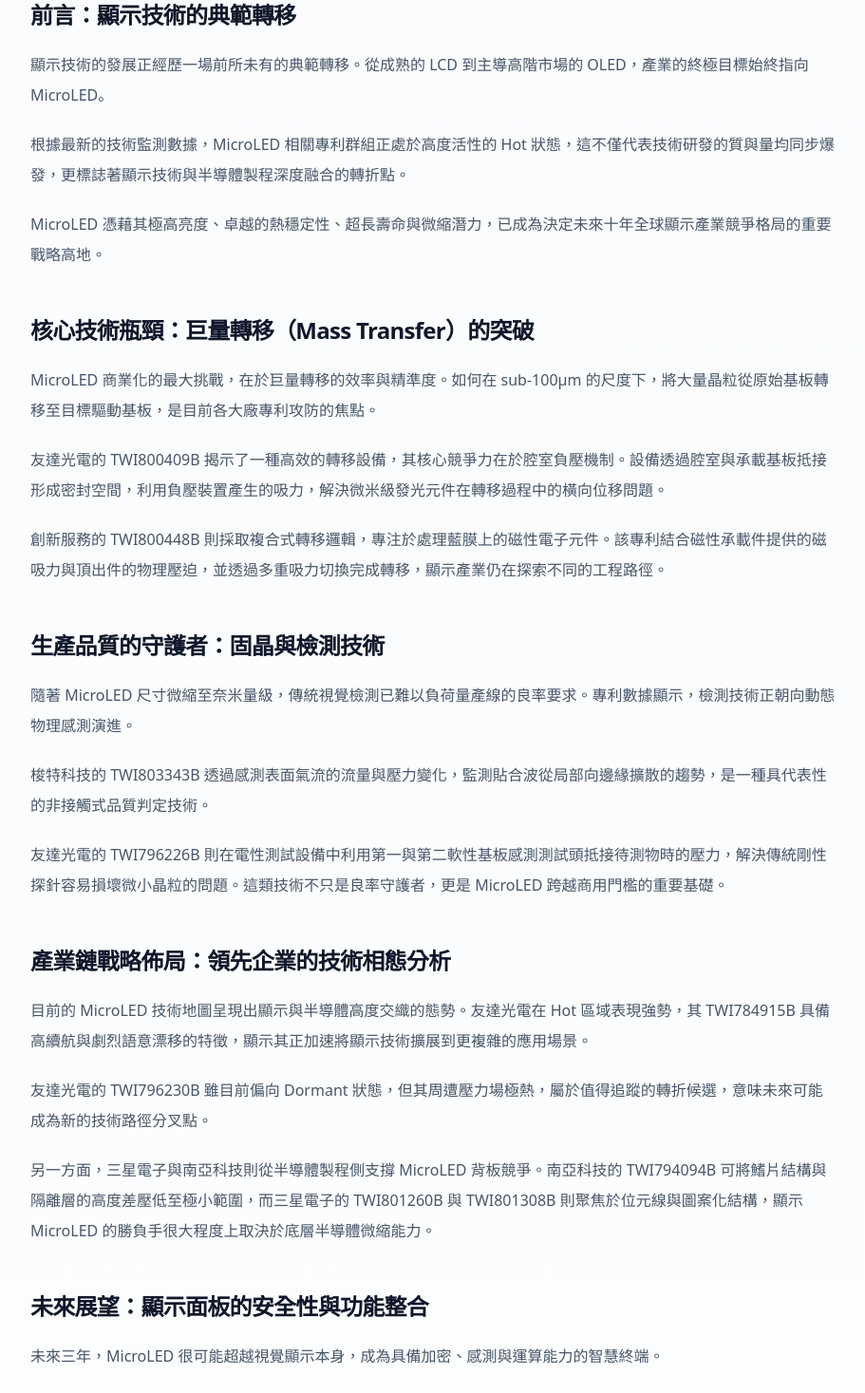
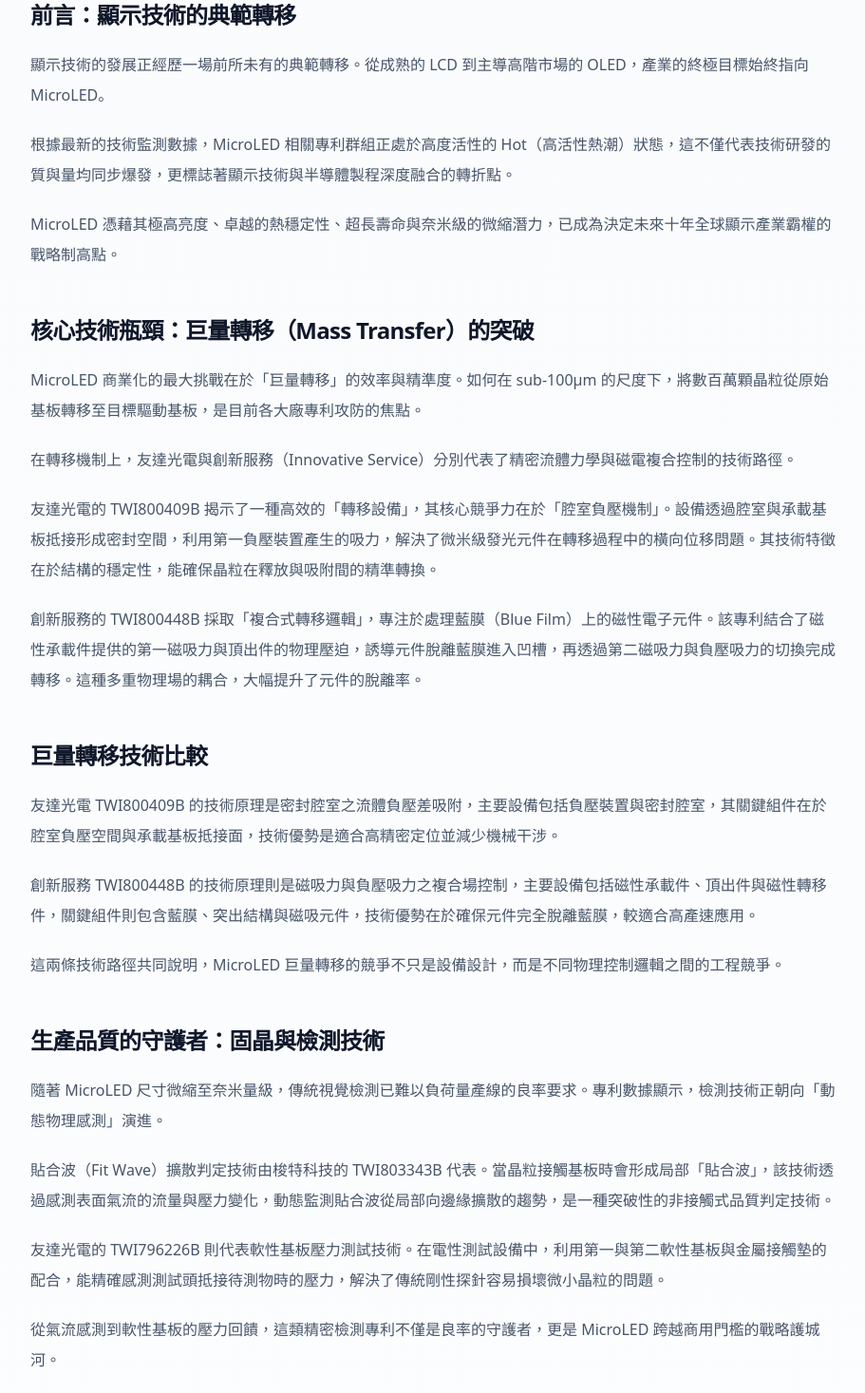
Before and after one commit to jzhangsys/aipatentinsight, a Next.js app: page /reports/advanced-packaging-technology-path in a window 1280 px wide. Shown: the part 1330-2797 px from the top of the page at 95% size, without its empty margins (184-1095 px from the left). Built offline with nearby package versions, Linux system fonts and the light colour scheme.

Commit message:
Replace MicroLED report with full new article

```diff
--- a/content/reports/reports.ts
+++ b/content/reports/reports.ts
@@ -86,18 +86,18 @@
     ]
   },
 
-      {
+        {
     slug: "advanced-packaging-technology-path",
     title: "次世代顯示之王：MicroLED 產業演化趨勢與關鍵專利全解析",
     summary:
-      "本報告基於最新專利數據，分析 MicroLED 產業的演化趨勢與關鍵專利，聚焦巨量轉移、量產檢測、顯示驅動整合與半導體背板製程，說明顯示技術與半導體製程深度融合後的產業競爭結構。",
+      "本報告聚焦 MicroLED 產業演化趨勢與關鍵專利，分析巨量轉移、檢測良率、顯示系統整合與半導體級背板製程，說明顯示技術與半導體製程深度融合後的產業競爭格局。",
     category: "產業演化趨勢",
     status: "custom-only",
     coverImage: "/images/reports/microled-cover.jpg",
     publishedAt: "2026-03-10",
     aiSummary: [
-      "MicroLED 被視為下一代顯示技術，但其真正競爭焦點不只在顯示效果，而在量產工程能力。",
-      "目前最關鍵的技術瓶頸集中在巨量轉移、檢測良率與半導體級背板製程。",
+      "MicroLED 已被視為下一代顯示技術的核心方向，其競爭焦點不只在顯示效果，而在量產工程能力。",
+      "目前最關鍵的技術瓶頸集中在巨量轉移、量產檢測，以及半導體等級的背板製程。",
       "友達光電、創新服務、梭特科技、三星電子與南亞科技等公司，分別在不同技術節點上佔據關鍵位置。"
     ],
     faqs: [
@@ -107,14 +107,9 @@
           "目前最大的瓶頸是巨量轉移，也就是如何在微米尺度下，將大量 MicroLED 晶粒快速、精準且穩定地轉移到目標基板上。"
       },
       {
-        question: "這篇研究的核心觀察是什麼？",
+        question: "為什麼 MicroLED 與半導體製程高度相關？",
         answer:
-          "本文的核心觀察是：MicroLED 並不是單一顯示技術升級，而是顯示製造、檢測工程與半導體製程融合後的新產業路徑。"
-      },
-      {
-        question: "為什麼量產檢測技術也很重要？",
-        answer:
-          "因為當 MicroLED 元件尺寸持續縮小、數量持續增加時，若無法穩定控制檢測與良率，就很難真正進入大規模商用市場。"
+          "因為 MicroLED 的背板競爭已演化為奈米級製程戰，顯示驅動電路、位元線結構與平坦化能力都越來越依賴半導體級製程。"
       },
       {
         question: "這篇內容是否構成投資建議？",
@@ -127,47 +122,60 @@
         heading: "前言：顯示技術的典範轉移",
         paragraphs: [
           "顯示技術的發展正經歷一場前所未有的典範轉移。從成熟的 LCD 到主導高階市場的 OLED，產業的終極目標始終指向 MicroLED。",
-          "根據最新的技術監測數據，MicroLED 相關專利群組正處於高度活性的 Hot 狀態，這不僅代表技術研發的質與量均同步爆發，更標誌著顯示技術與半導體製程深度融合的轉折點。",
-          "MicroLED 憑藉其極高亮度、卓越的熱穩定性、超長壽命與微縮潛力，已成為決定未來十年全球顯示產業競爭格局的重要戰略高地。"
+          "根據最新的技術監測數據，MicroLED 相關專利群組正處於高度活性的 Hot（高活性熱潮）狀態，這不僅代表技術研發的質與量均同步爆發，更標誌著顯示技術與半導體製程深度融合的轉折點。",
+          "MicroLED 憑藉其極高亮度、卓越的熱穩定性、超長壽命與奈米級的微縮潛力，已成為決定未來十年全球顯示產業霸權的戰略制高點。"
         ]
       },
       {
         heading: "核心技術瓶頸：巨量轉移（Mass Transfer）的突破",
         paragraphs: [
-          "MicroLED 商業化的最大挑戰，在於巨量轉移的效率與精準度。如何在 sub-100μm 的尺度下，將大量晶粒從原始基板轉移至目標驅動基板，是目前各大廠專利攻防的焦點。",
-          "友達光電的 TWI800409B 揭示了一種高效的轉移設備，其核心競爭力在於腔室負壓機制。設備透過腔室與承載基板抵接形成密封空間，利用負壓裝置產生的吸力，解決微米級發光元件在轉移過程中的橫向位移問題。",
-          "創新服務的 TWI800448B 則採取複合式轉移邏輯，專注於處理藍膜上的磁性電子元件。該專利結合磁性承載件提供的磁吸力與頂出件的物理壓迫，並透過多重吸力切換完成轉移，顯示產業仍在探索不同的工程路徑。"
+          "MicroLED 商業化的最大挑戰在於「巨量轉移」的效率與精準度。如何在 sub-100μm 的尺度下，將數百萬顆晶粒從原始基板轉移至目標驅動基板，是目前各大廠專利攻防的焦點。",
+          "在轉移機制上，友達光電與創新服務（Innovative Service）分別代表了精密流體力學與磁電複合控制的技術路徑。",
+          "友達光電的 TWI800409B 揭示了一種高效的「轉移設備」，其核心競爭力在於「腔室負壓機制」。設備透過腔室與承載基板抵接形成密封空間，利用第一負壓裝置產生的吸力，解決了微米級發光元件在轉移過程中的橫向位移問題。其技術特徵在於結構的穩定性，能確保晶粒在釋放與吸附間的精準轉換。",
+          "創新服務的 TWI800448B 採取「複合式轉移邏輯」，專注於處理藍膜（Blue Film）上的磁性電子元件。該專利結合了磁性承載件提供的第一磁吸力與頂出件的物理壓迫，誘導元件脫離藍膜進入凹槽，再透過第二磁吸力與負壓吸力的切換完成轉移。這種多重物理場的耦合，大幅提升了元件的脫離率。"
+        ]
+      },
+      {
+        heading: "巨量轉移技術比較",
+        paragraphs: [
+          "友達光電 TWI800409B 的技術原理是密封腔室之流體負壓差吸附，主要設備包括負壓裝置與密封腔室，其關鍵組件在於腔室負壓空間與承載基板抵接面，技術優勢是適合高精密定位並減少機械干涉。",
+          "創新服務 TWI800448B 的技術原理則是磁吸力與負壓吸力之複合場控制，主要設備包括磁性承載件、頂出件與磁性轉移件，關鍵組件則包含藍膜、突出結構與磁吸元件，技術優勢在於確保元件完全脫離藍膜，較適合高產速應用。",
+          "這兩條技術路徑共同說明，MicroLED 巨量轉移的競爭不只是設備設計，而是不同物理控制邏輯之間的工程競爭。"
         ]
       },
       {
         heading: "生產品質的守護者：固晶與檢測技術",
         paragraphs: [
-          "隨著 MicroLED 尺寸微縮至奈米量級，傳統視覺檢測已難以負荷量產線的良率要求。專利數據顯示，檢測技術正朝向動態物理感測演進。",
-          "梭特科技的 TWI803343B 透過感測表面氣流的流量與壓力變化，監測貼合波從局部向邊緣擴散的趨勢，是一種具代表性的非接觸式品質判定技術。",
-          "友達光電的 TWI796226B 則在電性測試設備中利用第一與第二軟性基板感測測試頭抵接待測物時的壓力，解決傳統剛性探針容易損壞微小晶粒的問題。這類技術不只是良率守護者，更是 MicroLED 跨越商用門檻的重要基礎。"
+          "隨著 MicroLED 尺寸微縮至奈米量級，傳統視覺檢測已難以負荷量產線的良率要求。專利數據顯示，檢測技術正朝向「動態物理感測」演進。",
+          "貼合波（Fit Wave）擴散判定技術由梭特科技的 TWI803343B 代表。當晶粒接觸基板時會形成局部「貼合波」，該技術透過感測表面氣流的流量與壓力變化，動態監測貼合波從局部向邊緣擴散的趨勢，是一種突破性的非接觸式品質判定技術。",
+          "友達光電的 TWI796226B 則代表軟性基板壓力測試技術。在電性測試設備中，利用第一與第二軟性基板與金屬接觸墊的配合，能精確感測測試頭抵接待測物時的壓力，解決了傳統剛性探針容易損壞微小晶粒的問題。",
+          "從氣流感測到軟性基板的壓力回饋，這類精密檢測專利不僅是良率的守護者，更是 MicroLED 跨越商用門檻的戰略護城河。"
         ]
       },
       {
         heading: "產業鏈戰略佈局：領先企業的技術相態分析",
         paragraphs: [
-          "目前的 MicroLED 技術地圖呈現出顯示與半導體高度交織的態勢。友達光電在 Hot 區域表現強勢，其 TWI784915B 具備高續航與劇烈語意漂移的特徵，顯示其正加速將顯示技術擴展到更複雜的應用場景。",
-          "友達光電的 TWI796230B 雖目前偏向 Dormant 狀態，但其周遭壓力場極熱，屬於值得追蹤的轉折候選，意味未來可能成為新的技術路徑分叉點。",
-          "另一方面，三星電子與南亞科技則從半導體製程側支撐 MicroLED 背板競爭。南亞科技的 TWI794094B 可將鰭片結構與隔離層的高度差壓低至極小範圍，而三星電子的 TWI801260B 與 TWI801308B 則聚焦於位元線與圖案化結構，顯示 MicroLED 的勝負手很大程度上取決於底層半導體微縮能力。"
+          "身為分析師，我們必須透過專利元數據（Metadata）解析背後的商業野心。目前的 MicroLED 地圖呈現出「顯示與半導體」高度交織的態勢。",
+          "友達光電在 Hot 區域表現極為強勢。其加密顯示面板專利 TWI784915B 具備高續航強與語意漂移劇烈的特徵，這暗示友達正加速將技術擴展至非傳統顯示領域。此外，其發光元件基板專利 TWI796230B 雖目前處於 Dormant 狀態，但具備明顯的「剪切帶／湍流警報」，意即其周遭壓力場極熱，極大機率成為未來的技術轉折點。",
+          "友達光電的策略已顯露其欲定義「面板即系統」的野心。其專利在熱區邊界的高動態性，顯示其正試圖在競品重疊區建立先發優勢，特別是在加密與多功能整合端。",
+          "另一方面，三星電子與南亞科技則構成半導體製程的火力支撐。南亞科技的 TWI794094B 可使鰭片結構與隔離層的高度差小於 10 奈米，而 TWI803348B 則透過遮罩線技術解決 90 奈米級間距下的訊號串擾問題。",
+          "三星電子的 TWI801260B 與 TWI801308B 聚焦於位元線結構與間隙區圖案化，儘管部分處於 Dormant 狀態，但其作為橋接候選的地位明確，為 MicroLED 驅動電路的小型化提供了半導體級的基礎架構。",
+          "三星與南亞科技的專利布局揭示了一個關鍵趨勢：MicroLED 的勝負手不在顯示層，而是在底層的半導體微縮能力。10nm 級的高度差控制能力，將是量產一致性的分水嶺。"
         ]
       },
       {
         heading: "未來展望：顯示面板的安全性與功能整合",
         paragraphs: [
-          "未來三年，MicroLED 很可能超越視覺顯示本身，成為具備加密、感測與運算能力的智慧終端。",
-          "例如友達光電的 TWI784915B 提出透過設定加密資料與邊框灰階值差異，使顯示面板在硬體層級就具備一定的加密顯示能力。這類技術在高階商務、軍事與隱私保密場景都具有潛在價值。",
-          "未來可觀察的三大方向包括：製程半導體化、多功能系統整合，以及結合氣流感測與貼合波分析的自動化閉環檢測。這些方向共同指向一件事：MicroLED 將逐漸從顯示技術演化為更完整的系統平台。"
+          "展望未來三年，MicroLED 將超越「視覺」本身，成為具備加密、感測與運算能力的智慧終端。",
+          "友達光電的 TWI784915B 提出了一種極具商業價值的操作方法：透過設定加密資料與邊框的灰階值差值，使顯示面板在硬體層級即具備加密功能。這種技術在高階商務、軍事及隱私保密市場具備極高的附加價值。",
+          "未來三年可觀察三大技術趨勢：第一，製程半導體化，顯示背板將全面導入鰭片結構與 10 奈米級平坦化技術，以支撐更微小的晶粒密度。第二，多功能系統整合，顯示面板將不再只是顯示，而是整合音訊處理與生物感測的功能一體化平台。第三，智能自動檢測，結合氣流流量感測與貼合波分析的自動化閉環檢測，將成為量產線標準配置。"
         ]
       },
       {
         heading: "結語",
         paragraphs: [
-          "MicroLED 產業的演進，實質上是顯示面板廠與半導體巨頭的一場強強聯手。從友達光電在應用端展現的高續航與加速態勢，到三星與南亞科技在奈米級精密結構上的製程支撐，這場顯示技術競賽已經進入更高密度的技術融合階段。",
-          "這不只是顯示產業的升級，更是半導體製程與光電技術深度融合後的一次結構性變化。",
+          "MicroLED 產業的演進，實質上是顯示面板廠與半導體巨頭的一場強強聯手。從友達光電在應用端展現的高續航與加速態勢，到三星、南亞科技在奈米級精密結構上的專利護航，這場「顯示之王」的爭奪戰已進入白熱化。",
+          "這不僅是台灣與全球顯示鏈的升級，更是半導體製程與光電技術深度融合後，人類視覺體驗的一次重要飛躍。",
           "從專利資料來看，MicroLED 的真正關鍵不是概念，而是誰能最先建立穩定、可擴張且具成本競爭力的量產能力。"
         ]
       }
```
